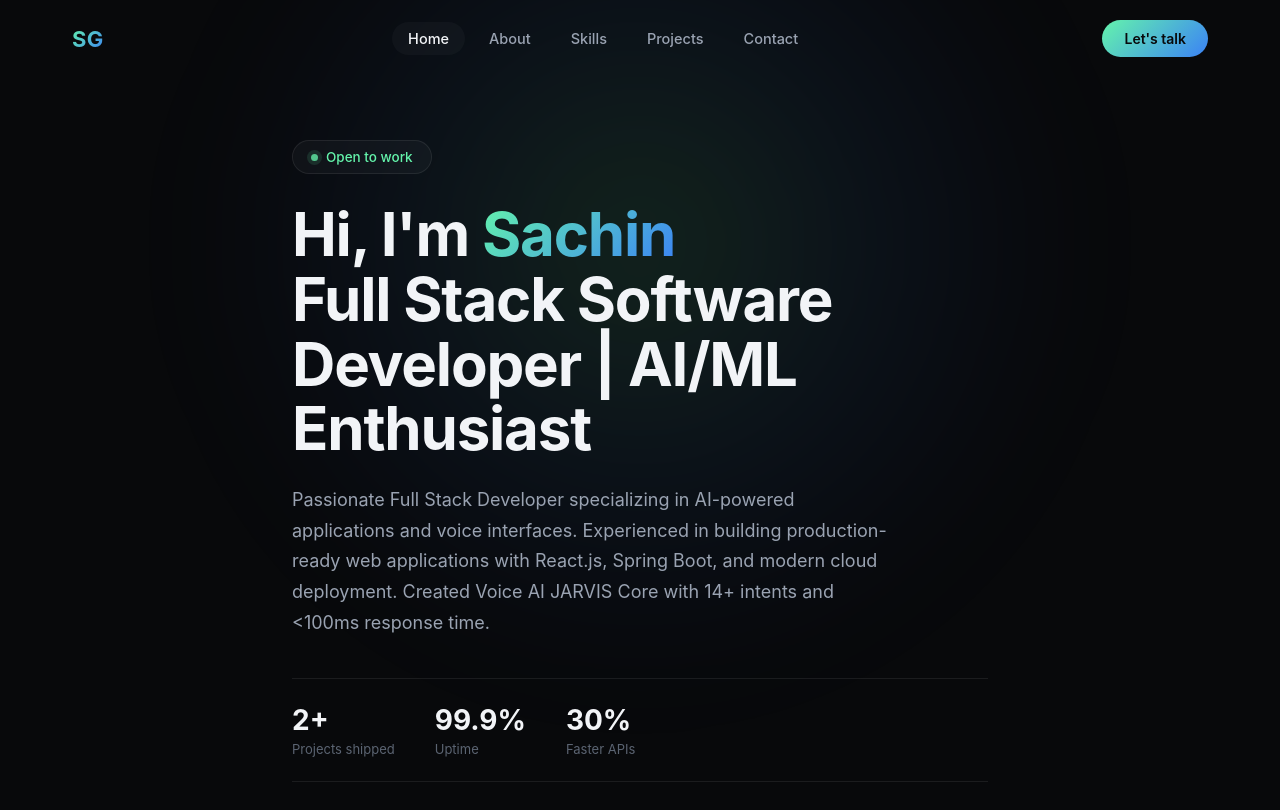
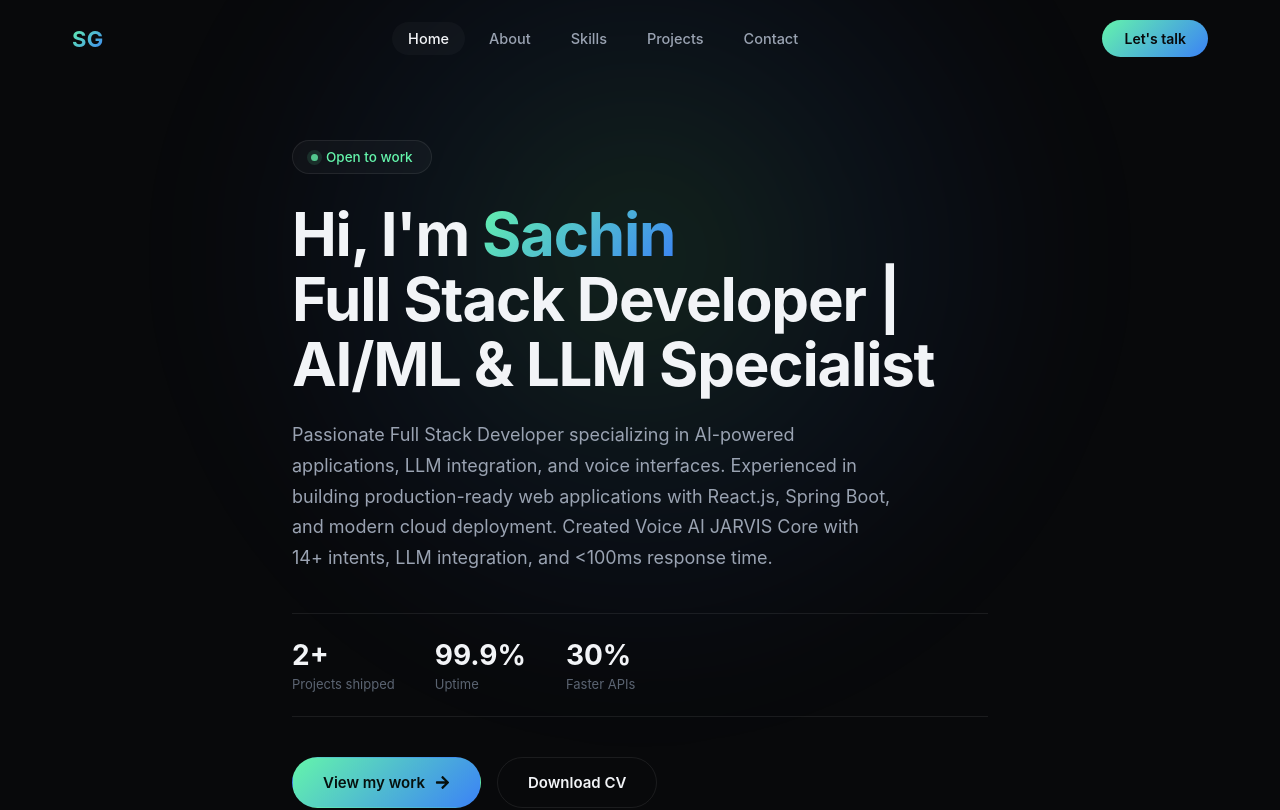
Before and after one commit to SachinGaikwad2204/my-portfolio, a React (Create React App) app: page / in a window 1280 px wide. Shown: the top 810 px of the page. Built offline with nearby package versions, Linux system fonts and the light colour scheme; the HTML template or start-up script is replaced by a standard one.

Commit message:
Add AI/ML and LLM skills to portfolio

```diff
--- a/src/data/portfolioData.js
+++ b/src/data/portfolioData.js
@@ -1,12 +1,12 @@
 export const personalInfo = {
   name: 'Sachin Sominath Gaikwad',
-  title: 'Full Stack Software Developer | AI/ML Enthusiast',
+  title: 'Full Stack Developer | AI/ML & LLM Specialist',
   email: 'sachingaikwadbn@gmail.com',
   phone: '+91 97657 52923',
   location: 'Pune, Maharashtra, India',
   github: 'https://github.com/SachinGaikwad2204',
   linkedin: 'https://linkedin.com/in/yourusername',
-  summary: 'Passionate Full Stack Developer specializing in AI-powered applications and voice interfaces. Experienced in building production-ready web applications with React.js, Spring Boot, and modern cloud deployment. Created Voice AI JARVIS Core with 14+ intents and <100ms response time.'
+  summary: 'Passionate Full Stack Developer specializing in AI-powered applications, LLM integration, and voice interfaces. Experienced in building production-ready web applications with React.js, Spring Boot, and modern cloud deployment. Created Voice AI JARVIS Core with 14+ intents, LLM integration, and <100ms response time.'
 };
 
 export const skills = {
@@ -14,7 +14,16 @@ export const skills = {
   backend: ['Spring Boot', 'Spring MVC', 'RESTful API', 'Microservices', 'Hibernate ORM'],
   frontend: ['React.js', 'Thymeleaf', 'Responsive UI', 'Component-Based Architecture'],
   database: ['MySQL', 'PostgreSQL', 'Query Optimization', 'Schema Design'],
-  'AI & Voice': ['Web Speech API', 'AI/ML Integration', 'Voice Recognition', 'Natural Language Processing'],
+  'AI/ML & LLM': [
+    'LLM Integration (GPT, Claude, Gemini)',
+    'Prompt Engineering',
+    'Web Speech API',
+    'Voice Recognition & Synthesis',
+    'Natural Language Processing',
+    'AI/ML Model Integration',
+    'Intelligent Conversational AI',
+    'Fine-tuning LLMs'
+  ],
   tools: ['Git', 'GitHub', 'Maven', 'Vercel', 'CI/CD', 'Postman'],
   security: ['JWT', 'Spring Security', 'RBAC', 'OAuth2']
 };
@@ -23,27 +32,28 @@ export const projects = [
   {
     id: 1,
     title: 'Voice AI JARVIS Core',
-    tech: ['React.js', 'AI/ML', 'Web Speech API', 'Vercel'],
-    description: 'Your intelligent voice companion ? ask, calculate, search, or just say hi. A voice-powered web application with 14+ recognized intents and AI/ML powered core.',
+    tech: ['React.js', 'LLM Integration', 'Web Speech API', 'AI/ML', 'Vercel'],
+    description: 'Your intelligent voice companion powered by LLM ? ask, calculate, search, or just say hi. A voice-powered web application with 14+ recognized intents and AI/ML powered core.',
     link: 'https://voice-ai-frontend-rmdhc6ygf-sachingaikwad2204s-projects.vercel.app/',
     github: 'https://github.com/SachinGaikwad2204/voice-ai-frontend',
     achievements: [
       'Built a voice-powered intelligent assistant with 14+ recognized intents',
+      'Integrated LLM for intelligent conversational responses',
       'Achieved <100ms response time for real-time interactions',
-      'Integrated Web Speech API for voice recognition and synthesis',
+      'Implemented Web Speech API for voice recognition and synthesis',
       'Deployed on Vercel with 42 active users'
     ]
   },
   {
     id: 2,
     title: 'AI SaaS Web Application',
-    tech: ['React.js', 'Spring Boot', 'AI API', 'Vercel'],
+    tech: ['React.js', 'Spring Boot', 'AI API', 'LLM', 'Vercel'],
     description: 'Architected and deployed a full-stack AI-powered SaaS web application on Vercel serving live production traffic with 99.9% uptime.',
     link: 'https://ai-ui-app-chi.vercel.app/',
     github: 'https://github.com/yourusername/ai-app',
     achievements: [
+      'Integrated multiple LLM APIs for intelligent features',
       'Optimized API response times by 30% (500ms -> 350ms)',
-      'Integrated third-party AI API for intelligent conversational features',
       'Implemented JWT-based secure authentication with RBAC',
       'Configured Vercel CI/CD pipeline reducing deployment time by 40%'
     ]
@@ -66,11 +76,12 @@ export const projects = [
 
 export const experience = {
   highlights: [
-    'Built Voice AI JARVIS Core with 14+ intents and <100ms response time',
+    'Built Voice AI JARVIS Core with LLM integration and 14+ intents',
+    'Achieved <100ms response time with AI/ML optimized architecture',
     'Deployed 3 full-stack production applications on Vercel',
+    'Integrated multiple LLM APIs (GPT, Claude, Gemini)',
     'Improved API response time by 30% (500ms -> 350ms)',
     'Reduced database retrieval time by 35% via optimized MySQL schema',
-    'Reduced boilerplate SQL code by 60% leveraging Hibernate ORM',
     'Secured 100% of API endpoints using JWT authentication and RBAC'
   ]
 };
```
